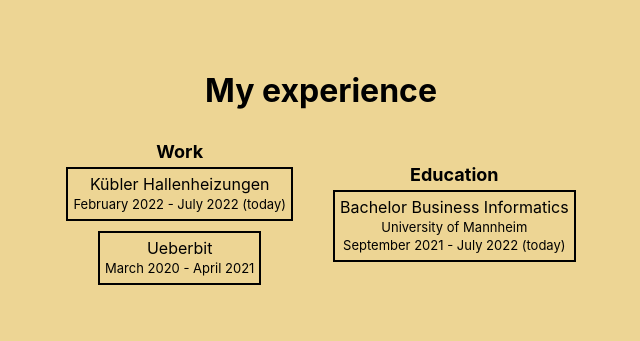
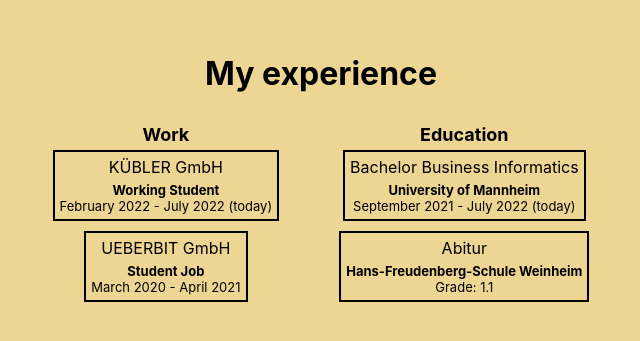
Before and after one commit to ibveecnk/portfolio, a Next.js app: page /experience in a window 1280 px wide. Shown: the part 225-566 px from the top of the page, without its empty margins (319-959 px from the left). Built offline with nearby package versions, Linux system fonts and the light colour scheme.

Commit message:
Improve Experience

```diff
--- a/components/Experience/EducationCard.tsx
+++ b/components/Experience/EducationCard.tsx
@@ -5,8 +5,9 @@
   link: string;
   text: string;
   uni: string;
-  from: Date;
-  to: Date;
+  from?: Date;
+  to?: Date;
+  grade?: number;
   ongoing?: boolean;
 }
 
@@ -16,6 +17,7 @@
   uni,
   from,
   to,
+  grade,
   ongoing = false,
 }) => {
   const dateSpanToString = (from: Date, to: Date) => {
@@ -34,9 +36,12 @@
   return (
     <Link href={link} passHref>
       <div className={styles.card}>
-        <div>{text}</div>
-        <div className={styles.cardText}>{uni}</div>
-        <div className={styles.cardText}>{dateSpanToString(from, to)}</div>
+        <div className={styles.cardHead}>{text}</div>
+        <div className={styles.cardText + " " + styles.cardBold}>{uni}</div>
+        {from && to ? (
+          <div className={styles.cardText}>{dateSpanToString(from, to)}</div>
+        ) : null}
+        {grade ? <div className={styles.cardText}>Grade: {grade}</div> : null}
       </div>
     </Link>
   );
--- a/components/Experience/ExperienceCard.tsx
+++ b/components/Experience/ExperienceCard.tsx
@@ -3,15 +3,17 @@
 
 interface Props {
   link: string;
-  text: string;
+  company: string;
+  position?: string;
   from: Date;
   to: Date;
   ongoing?: boolean;
 }
 
 export const ExperienceCard: React.FC<Props> = ({
-  text,
+  company,
   link,
+  position,
   from,
   to,
   ongoing = false,
@@ -32,7 +34,12 @@
   return (
     <Link href={link} passHref>
       <div className={styles.card}>
-        <div>{text}</div>
+        <div className={styles.cardHead}>{company}</div>
+        {position ? (
+          <div className={styles.cardText + " " + styles.cardBold}>
+            {position}
+          </div>
+        ) : null}
         <div className={styles.cardText}>{dateSpanToString(from, to)}</div>
       </div>
     </Link>
--- a/components/Home/HomeLinks.tsx
+++ b/components/Home/HomeLinks.tsx
@@ -1,5 +1,5 @@
 import styles from "/styles/components/HomeLinks.module.scss";
-import { HomeLink } from "./sub/HomeLink";
+import { HomeLink } from "./HomeLink";
 
 interface Props {}
 
--- a/pages/experience.tsx
+++ b/pages/experience.tsx
@@ -13,14 +13,16 @@
           <div className={styles.cardWrapper}>
             <div className={styles.columnTitle}>Work</div>
             <ExperienceCard
-              text="Kübler Hallenheizungen"
+              company="KÜBLER GmbH"
+              position="Working Student"
               link="https://www.kuebler-hallenheizungen.de"
               from={new Date(2022, 1)}
               to={new Date(Date.now())}
               ongoing={true}
             ></ExperienceCard>
             <ExperienceCard
-              text="Ueberbit"
+              company="UEBERBIT GmbH"
+              position="Student Job"
               link="https://www.ueberbit.de"
               from={new Date(2020, 2)}
               to={new Date(2021, 3)}
@@ -36,6 +38,13 @@
               to={new Date(Date.now())}
               ongoing={true}
             ></EducationCard>
+            <EducationCard
+              text="Abitur"
+              grade={1.1}
+              link="https://www.hfswe.de"
+              uni="Hans-Freudenberg-Schule Weinheim"
+              ongoing={true}
+            ></EducationCard>
           </div>
         </div>
       </main>
--- a/styles/pages/Experience.module.scss
+++ b/styles/pages/Experience.module.scss
@@ -14,6 +14,8 @@
 
 .columnWrapper {
   display: flex;
+  flex-wrap: wrap;
+  justify-content: center;
 }
 
 .columnTitle {
@@ -28,7 +30,8 @@
   align-items: center;
   flex-wrap: nowrap;
   text-align: center;
-  margin: 10px 10px;
+  margin: 10px 20px;
+  min-width: fit-content;
 }
 
 .card {
@@ -38,8 +41,16 @@
   transition: all 0.5s;
 }
 
+.cardHead {
+  margin-bottom: 5px;
+}
+
+.cardBold {
+  font-weight: bold;
+}
+
 .cardText {
-  margin: 2px 0;
+  margin: 0px 0;
   font-size: small;
 }
 
@@ -47,4 +58,5 @@
   background-color: black;
   color: white;
   transition: all 0.5s;
+  cursor: pointer;
 }
```
Also changed, not shown: components/Home/HomeLink.tsx (renamed from components/Home/sub/HomeLink.tsx).
